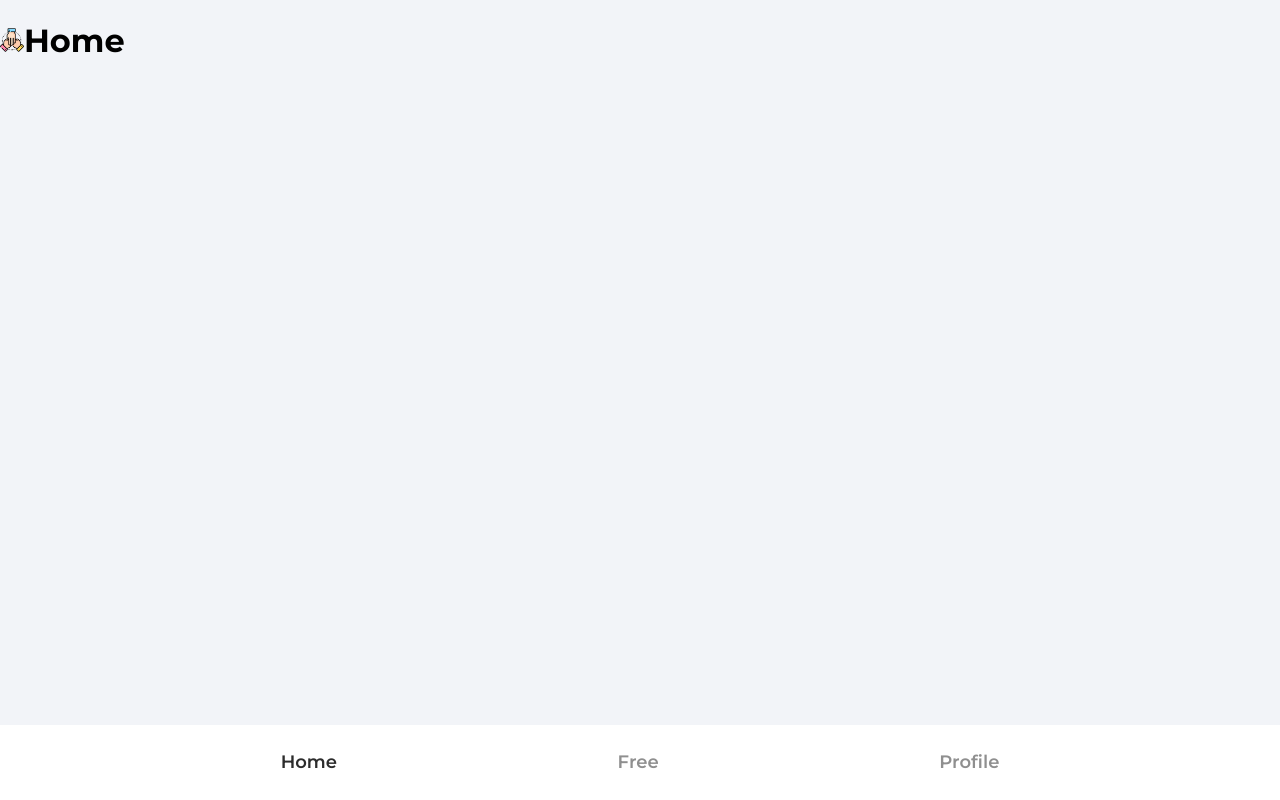
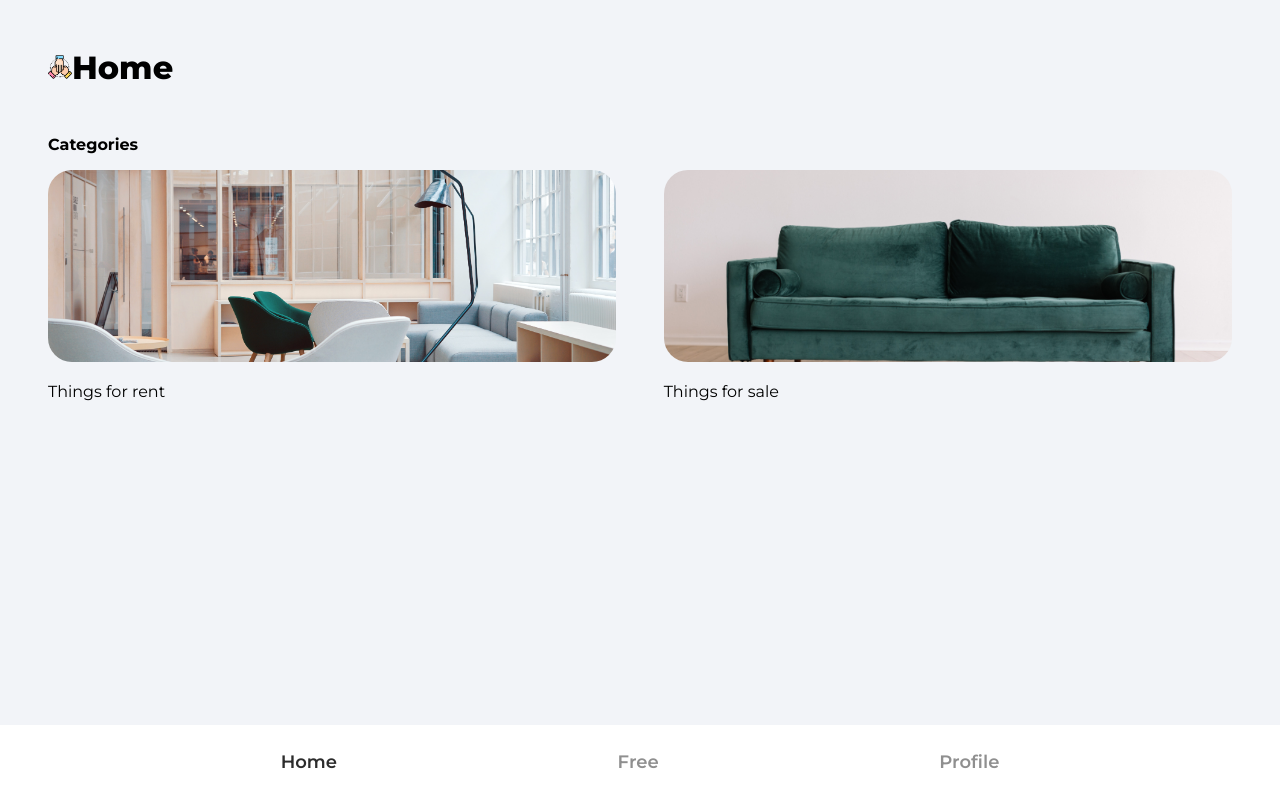
Before and after one commit to muksis/zero-waste, a React (Create React App) app: page / in a window 1280 px wide. Built offline with nearby package versions, Linux system fonts and the light colour scheme; no server answers; the HTML template or start-up script is replaced by a standard one.

Commit message:
Add home page

```diff
--- a/src/App.js
+++ b/src/App.js
@@ -5,6 +5,7 @@
 import PrivateRoute from './components/PrivateRoute';
 import Home from './pages/Home';
 import Free from './pages/Free';
+import Category from './pages/Category';
 import Profile from './pages/Profile';
 import SignIn from './pages/SignIn';
 import SignUp from './pages/SignUp';
@@ -17,6 +18,7 @@
         <Routes>
           <Route path='/' element={<Home />} />
           <Route path='/free' element={<Free />} />
+          <Route path='/category/:categoryName' element={<Category />} />
           <Route path='/profile' element={<PrivateRoute />}>
             <Route path='/profile' element={<Profile />} />
           </Route>
--- /dev/null
+++ b/src/pages/Category.jsx
@@ -0,0 +1,5 @@
+const Category = () => {
+  return <div>Category</div>;
+};
+
+export default Category;
--- a/src/pages/Home.jsx
+++ b/src/pages/Home.jsx
@@ -1,12 +1,41 @@
+import { Link } from 'react-router-dom';
 import together from '../assets/png/together.png';
+import rentCategoryImage from '../assets/jpg/rentCategoryImage.jpg';
+import sellCategoryImage from '../assets/jpg/sellCategoryImage.jpg';
 
 function Home() {
   return (
-    <div>
-      <h1>
-        <img src={together} alt='together' width='24px' height='24px' />
-        Home
-      </h1>
+    <div className='home'>
+      <header>
+        <p className='pageHeader'>
+          <img src={together} alt='together' width='24px' height='24px' />
+          Home
+        </p>
+      </header>
+
+      <main>
+        {/* Slider */}
+
+        <p className='homeCategoryHeading'>Categories</p>
+        <div className='homeCategories'>
+          <Link to='/category/rent'>
+            <img
+              src={rentCategoryImage}
+              alt='rent'
+              className='homeCategoryImg'
+            />
+            <p className='homeCategory'>Things for rent</p>
+          </Link>
+          <Link to='/category/sell'>
+            <img
+              src={sellCategoryImage}
+              alt='sell'
+              className='homeCategoryImg'
+            />
+            <p className='homeCategory'>Things for sale</p>
+          </Link>
+        </div>
+      </main>
     </div>
   );
 }
```
Also changed, not shown: src/assets/jpg/rentCategoryImage.jpg (added), src/assets/jpg/sellCategoryImage.jpg (added).
